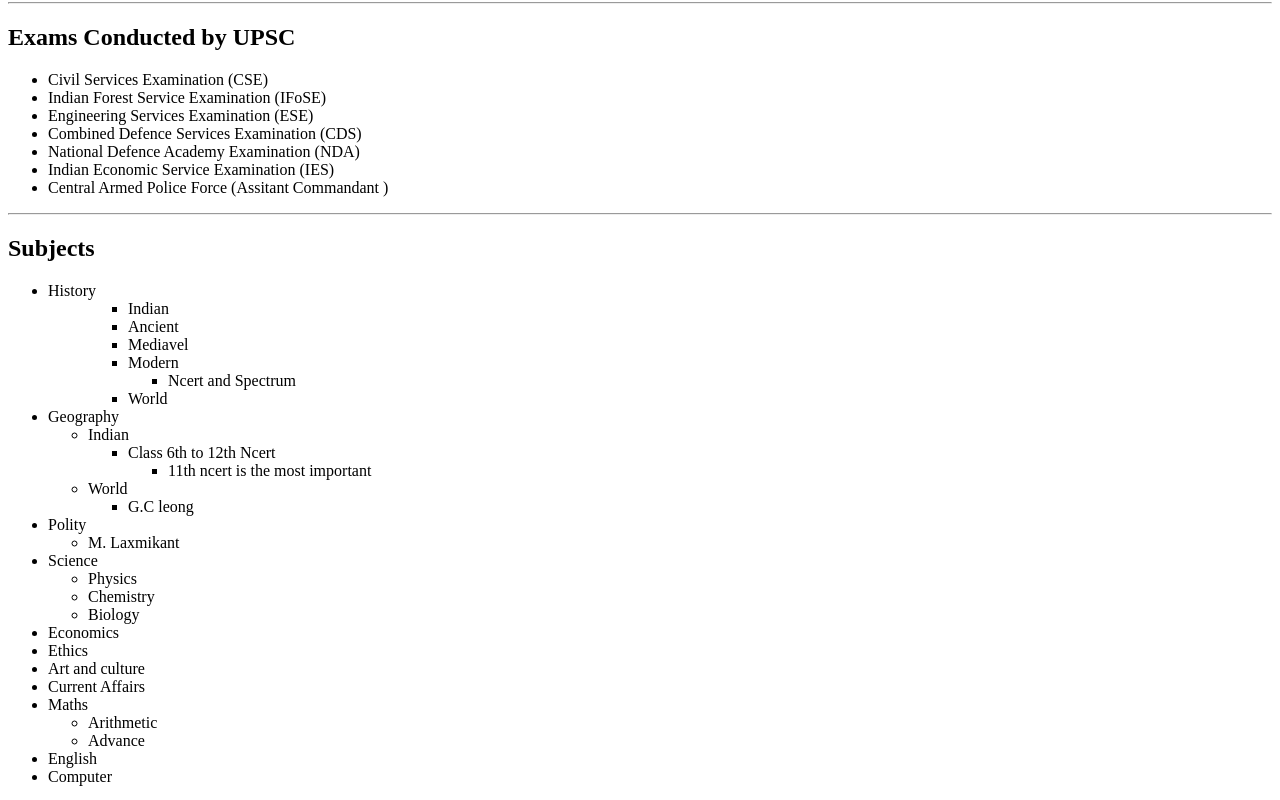
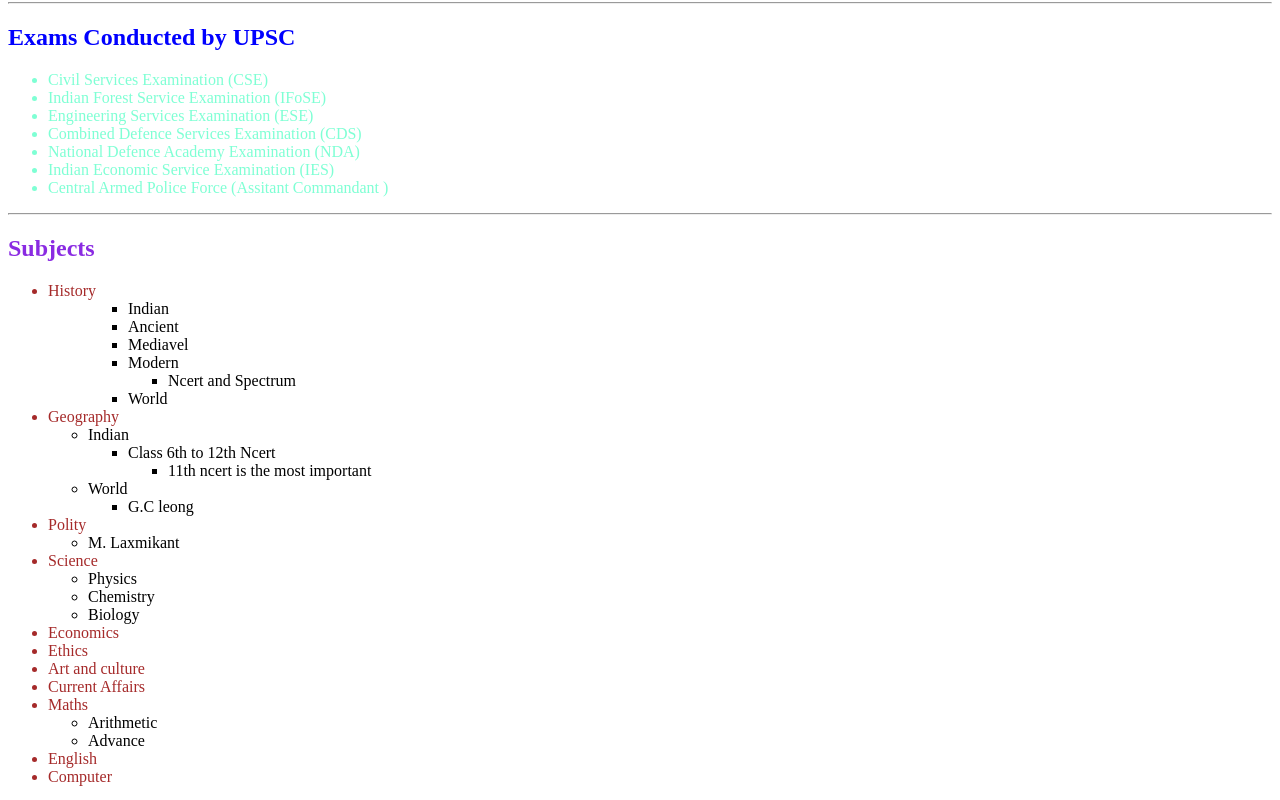
Before and after one commit to saurav7874/html-Portfolio, a plain HTML site: page Upsc.html in a window 1280 px wide. Shown: the part 540-1340 px from the top of the page. Drawn offline with Linux system fonts and the light colour scheme.

Commit message:
Upsc.html

```diff
--- a/Upsc.html
+++ b/Upsc.html
@@ -6,27 +6,27 @@
     </head>
     <body>
 <img src="https://sambadenglish.com/wp-content/uploads/2014/06/UPSC-logo.jpg"alt="Upsc logo"/>
-<h1>UPSC</h1>
+<h1 style="color: red;">UPSC</h1>
 <p> The Union Public Service Commission,(using break tag to changing a single line sentence into multi line paragraph)<br /> commonly abbreviated as UPSC,<br /> is India's premier central recruitment agency for recruitment of all the Group 'A' officers under Government of India.<br /> It is responsible for appointments to and examinations for the Group 'A' posts of several central government establishments<br /> which also includes the central public sector undertakings and the central autonomous bodies.<br /> While Department of Personnel and Training is the central personnel agency in India.</p>
 <a href="https://en.wikipedia.org/wiki/Union_Public_Service_Commission/">More</a>
 <hr />
-   <h2>Exams Conducted by UPSC</h2>
+   <h2 style="color: blue;">Exams Conducted by UPSC</h2>
     <ul>
-      <li>Civil Services Examination (CSE)</li>
-      <li>Indian Forest Service Examination (IFoSE)</li>
-      <li>Engineering Services Examination (ESE)</li>
-      <li>Combined Defence Services Examination (CDS)</li>
-      <li>National Defence Academy Examination (NDA)</li>
-      <li>Indian Economic Service Examination (IES)</li>
-      <li>Central Armed Police Force (Assitant Commandant )</li>
+      <li style="color: aquamarine;">Civil Services Examination (CSE)</li>
+      <li style="color: aquamarine;">Indian Forest Service Examination (IFoSE)</li>
+      <li style="color: aquamarine;">Engineering Services Examination (ESE)</li>
+      <li style="color: aquamarine;">Combined Defence Services Examination (CDS)</li>
+      <li style="color: aquamarine;">National Defence Academy Examination (NDA)</li>
+      <li style="color: aquamarine;">Indian Economic Service Examination (IES)</li>
+      <li style="color: aquamarine;">Central Armed Police Force (Assitant Commandant )</li>
     </ul>
 
     <hr />
 
-    <h2>Subjects</h2>
+    <h2 style="color: blueviolet;"> Subjects</h2>
 
         <ul>
-            <li>History</li>
+            <li style="color: brown;">History</li>
               <ul>
             <ul><li>Indian</li>
                 <li>Ancient</li>
@@ -38,7 +38,7 @@
               </ul>
             <ul><li>World</li></ul>
         </ul>
-            <li>Geography</li>
+            <li style="color: brown;">Geography</li>
             <ul><li>Indian</li>
               <ul>
                 <li>Class 6th to 12th Ncert</li>
@@ -53,29 +53,29 @@
               <li>G.C leong</li>
             </ul>
             </ul>
-            <li>Polity</li>
+            <li style="color: brown;">Polity</li>
             <ul>
               <li>M. Laxmikant</li>
             </ul>
-            <li> Science </li>
+            <li style="color: brown;"> Science </li>
           <ul>
             <li>Physics</li>
             <li>Chemistry</li>
             <li>Biology</li>
           </ul>
-            <li>Economics</li>
-            <li>Ethics</li>
-            <li>Art and culture</li>
-            <li>Current Affairs</li>
-            <li>Maths</li><ul>
+            <li style="color: brown;">Economics</li>
+            <li style="color: brown;">Ethics</li>
+            <li style="color: brown;">Art and culture</li>
+            <li style="color: brown;">Current Affairs</li>
+            <li style="color: brown;">Maths</li><ul>
                 <li>Arithmetic</li>
                 <li>Advance</li></ul>
-            <li>English</li>
-            <li>Computer</li>
+            <li style="color: brown;">English</li>
+            <li style="color: brown;">Computer</li>
         </ul>
     <hr />
 
-    <h3>Bas Bas itna hi h</h3>
+    <h3 style="color: magenta;">Bas Bas itna hi h</h3>
 
   <h2>Biblography</h2>
   <P>Thanks to Udemy.</P>
```
